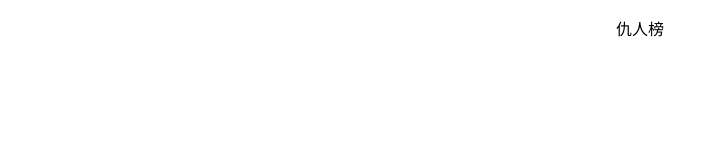
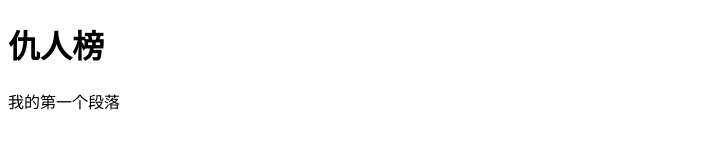
Before and after one commit to tud8951/sb, a plain HTML site: page index.html in a window 1280 px wide. Shown: the whole page, without its empty margins (0-719 px from the left). Drawn offline with Linux system fonts and the light colour scheme.

Commit message:
Update index.html

```diff
--- a/index.html
+++ b/index.html
@@ -1,11 +1,11 @@
 <!DOCTYPE html>
 <html>
 <head>
-    <title>Center Text Example</title>
+<meta charset="utf-8">
+<title>仇人榜</title>
 </head>
 <body>
-    <center>
-        <p>仇人榜</p>
-    </center>
+    <h1>仇人榜</h1>
+    <p>我的第一个段落</p>
 </body>
 </html>
```
